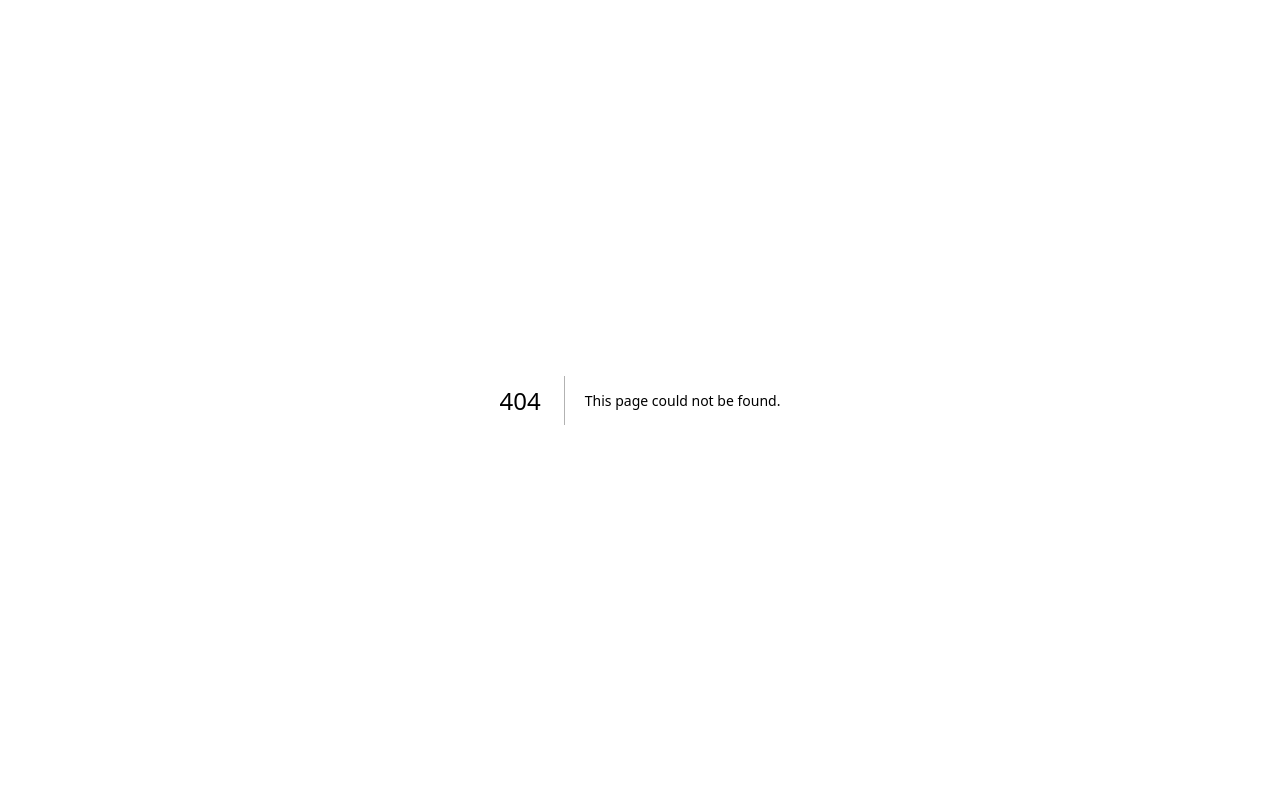
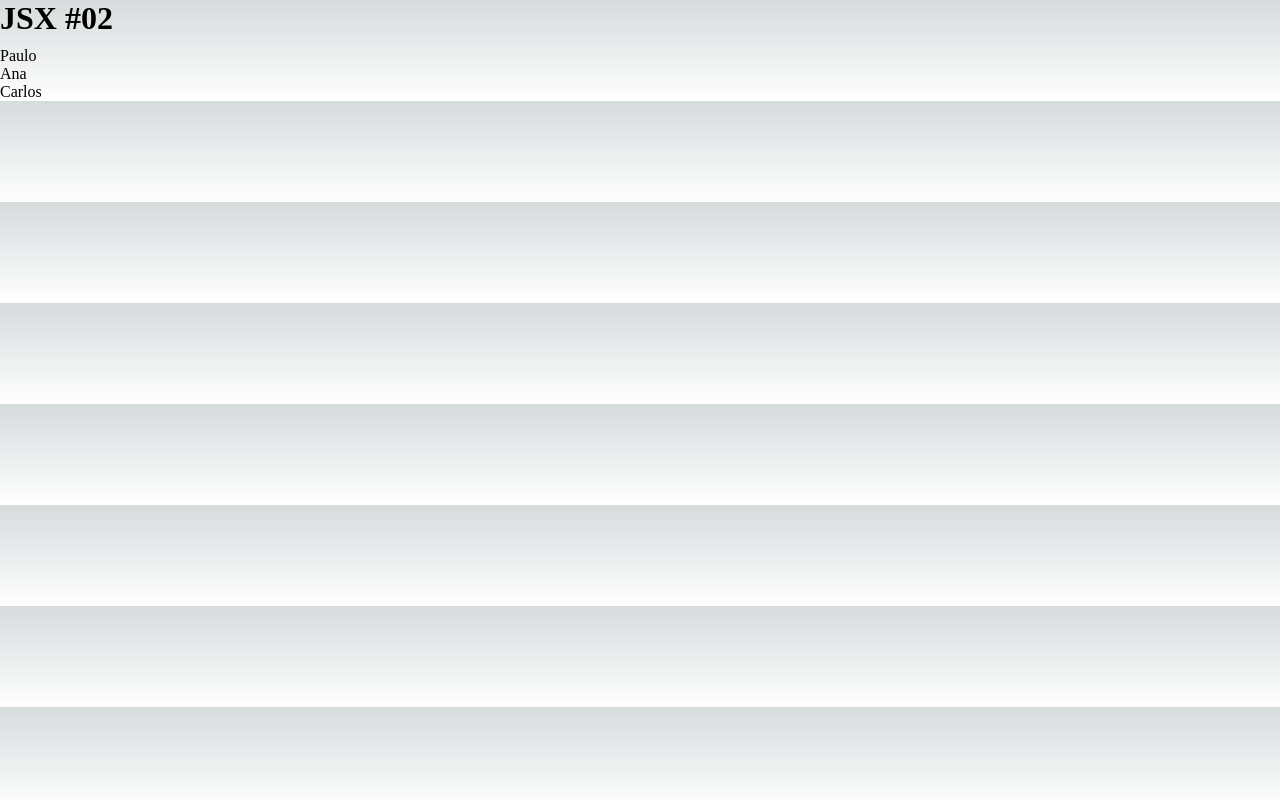
Before and after one commit to marcossabatini7/ion-estudo-next-js, a Next.js app: page /basicos/jsx2 in a window 1280 px wide. Before the commit this address had no page. Built offline with nearby package versions, Linux system fonts and the light colour scheme.

Commit message:
refatorando jsx

```diff
--- /dev/null
+++ b/src/pages/basicos/jsx1.tsx
@@ -0,0 +1,3 @@
+export default function Jsx1Diferente() {
+	return <h1>JSX #01</h1>
+}
--- /dev/null
+++ b/src/pages/basicos/jsx2.tsx
@@ -0,0 +1,16 @@
+export default function jsx2() {
+	const pessoas = [
+		<li key={1}>Paulo</li>,
+		<li key={2}>Ana</li>,
+		<li key={3}>Carlos</li>,
+	]
+	const conteudo = (
+		<div>
+			<h1 style={{ paddingBottom: 10 }}>JSX #02</h1>
+
+			<ul>{pessoas.map((pessoa) => pessoa)}</ul>
+		</div>
+	)
+
+	return conteudo
+}
--- a/src/pages/basicos/segundo.tsx
+++ /dev/null
@@ -1,3 +0,0 @@
-export default function Segundo() {
-	return <h1>Segundo</h1>
-}
```
